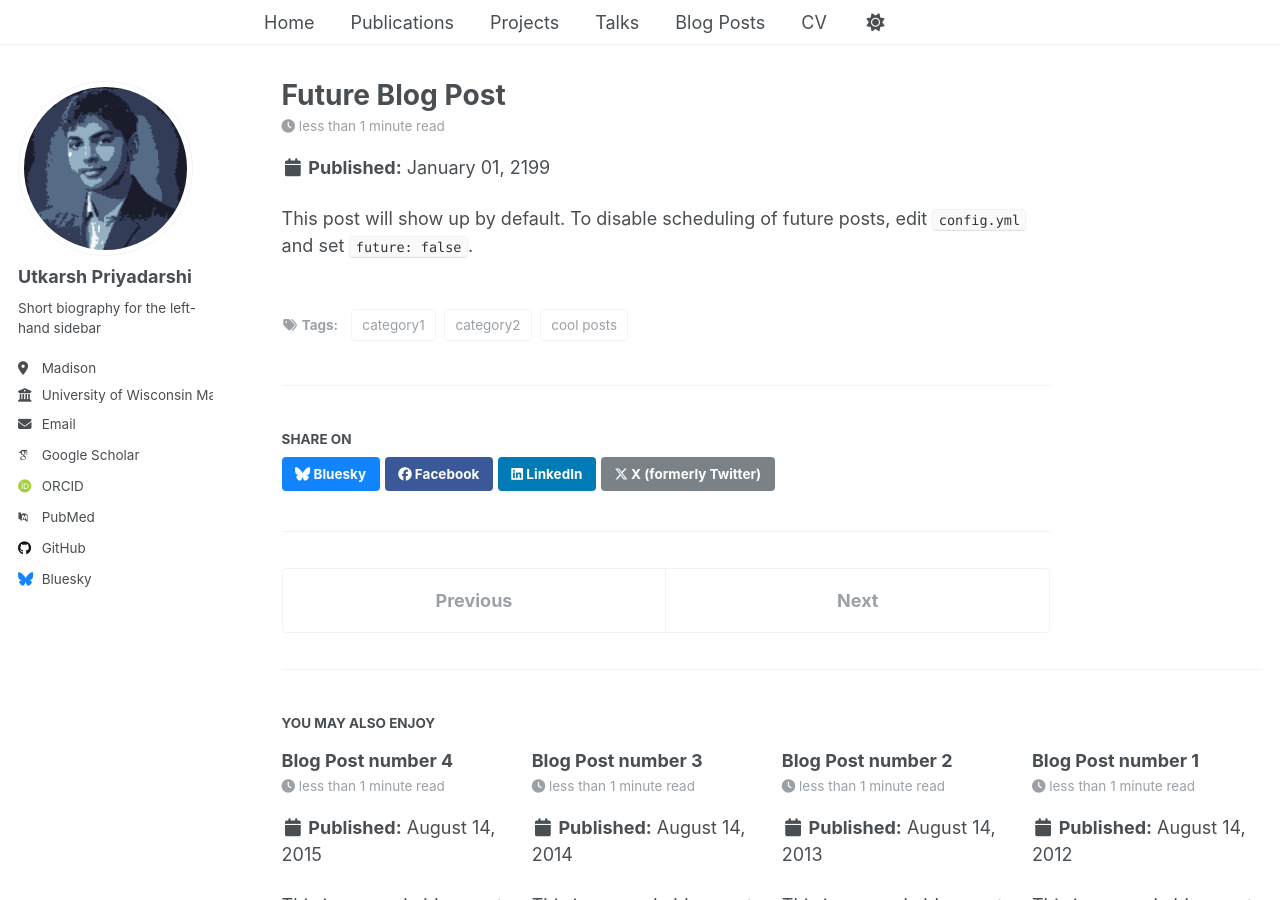
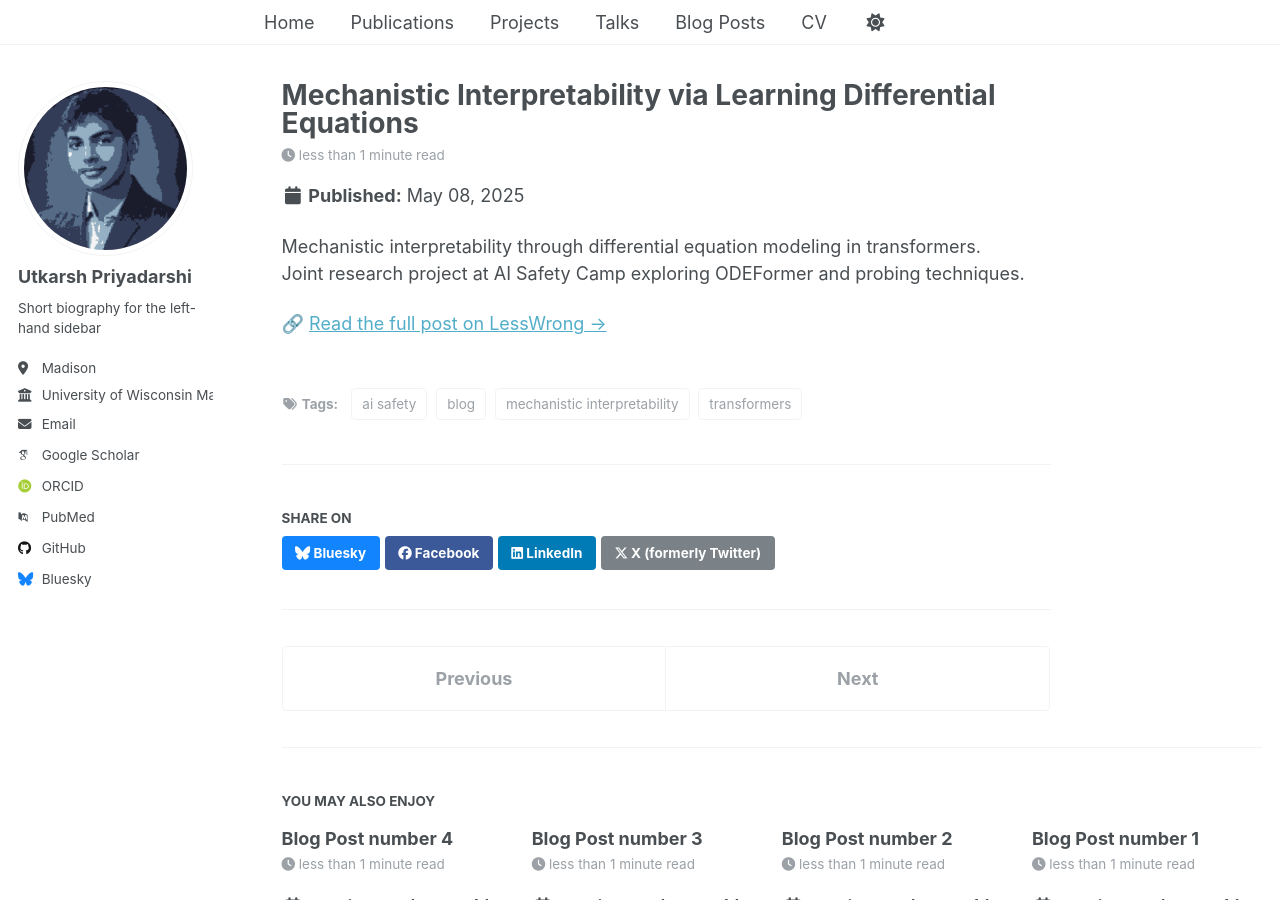
Before and after one commit to priyadarshiutkarsh/priyadarshiutkarsh.github.io, a Jekyll site: the page built from _posts/2199-01-01-future-post.md, in a window 1280 px wide and 900 px high. Built offline with Jekyll 4.4.1, drawn with Linux system fonts in a browser that asks for light colours; some web fonts are replaced.

Commit message:
Update 2199-01-01-future-post.md

```diff
--- a/_posts/2199-01-01-future-post.md
+++ b/_posts/2199-01-01-future-post.md
@@ -1,11 +1,15 @@
 ---
-title: 'Future Blog Post'
-date: 2199-01-01
-permalink: /posts/2012/08/blog-post-4/
+title: 'Mechanistic Interpretability via Learning Differential Equations'
+date: 2025-05-08
+permalink: /posts/2025/05/mechanistic-interpretability/
 tags:
-  - cool posts
-  - category1
-  - category2
+  - mechanistic interpretability
+  - ai safety
+  - transformers
+  - blog
 ---
 
-This post will show up by default. To disable scheduling of future posts, edit `config.yml` and set `future: false`.
+Mechanistic interpretability through differential equation modeling in transformers.
+Joint research project at AI Safety Camp exploring ODEFormer and probing techniques.
+
+🔗 [Read the full post on LessWrong →](https://www.lesswrong.com/posts/qdxNsbY5kYNqcgzFb/mechanistic-interpretability-via-learning-differential)
```
